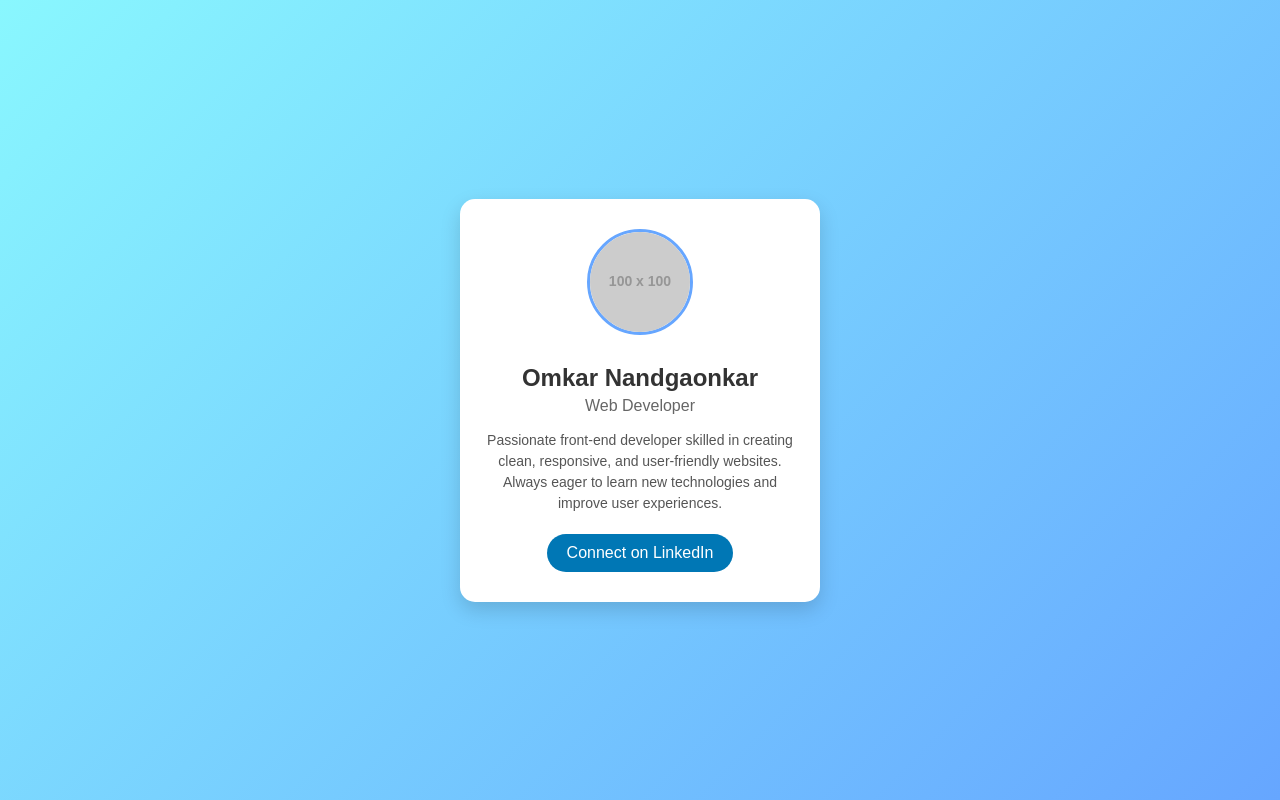
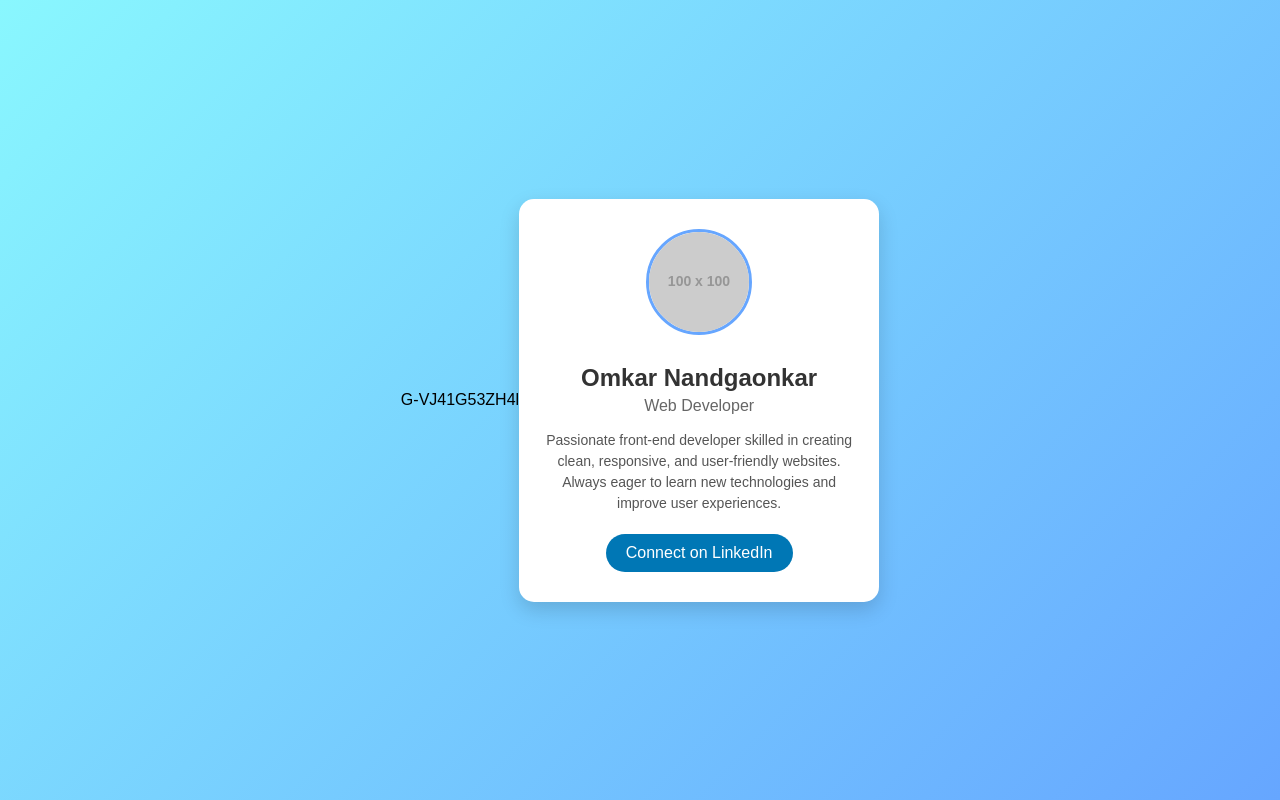
Before and after one commit to nandgaonkarom23-web/Portfolio-, a plain HTML site: page index.html in a window 1280 px wide. Drawn offline with Linux system fonts and the light colour scheme; placeholder pictures from the web are drawn by us.

Commit message:
Update index.html

```diff
--- a/index.html
+++ b/index.html
@@ -1,6 +1,7 @@
 <!DOCTYPE html>
 <html lang="en">
 <head>
+  G-VJ41G53ZH4l
   <!-- Google tag (gtag.js) -->
 <script async src="https://www.googletagmanager.com/gtag/js?id=G-W3PRSWMR5G"></script>
 <script>
```
